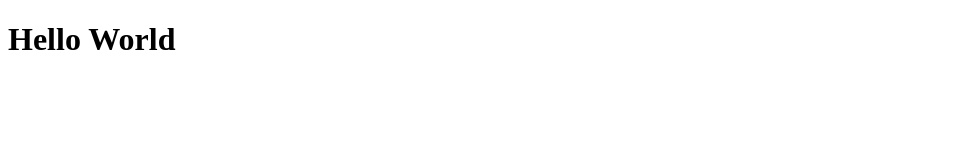
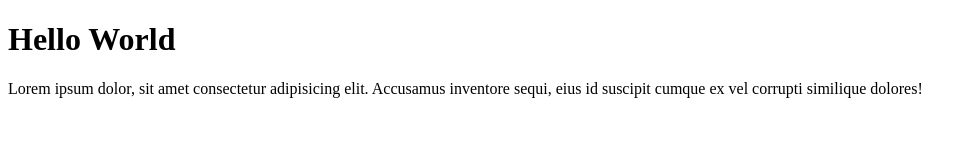
Before and after one commit to Cehwin/cehwin-test-clone, a plain HTML site: page index.html in a window 1280 px wide. Shown: the whole page, without its empty margins (0-976 px from the left). Drawn offline with Linux system fonts and the light colour scheme.

Commit message:
menambahkan teks lorem pada index html

```diff
--- a/index.html
+++ b/index.html
@@ -9,6 +9,7 @@
 <body>
 
         <h1>Hello World</h1>
+        <p>Lorem ipsum dolor, sit amet consectetur adipisicing elit. Accusamus inventore sequi, eius id suscipit cumque ex vel corrupti similique dolores!</p>
 
 </body>
 </html>
```
